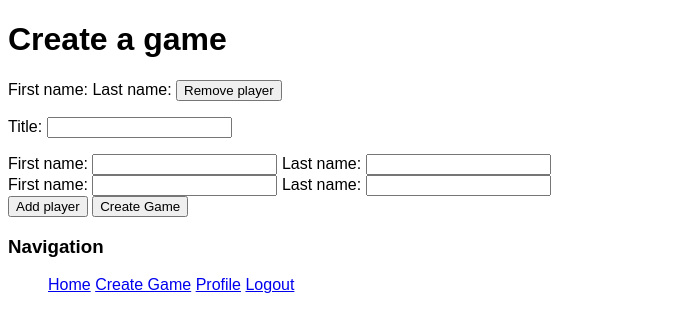
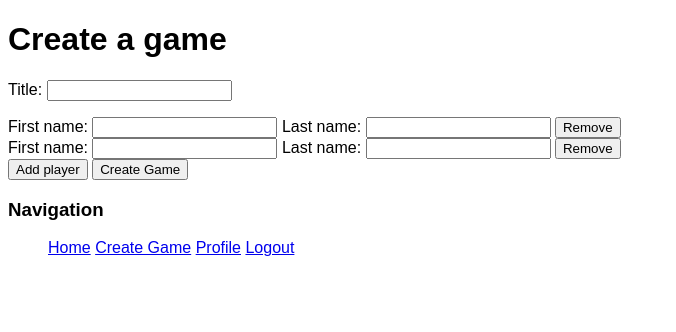
Before and after one commit to nickolasalcazar/SecretSanta, a Django app: page /create/ in a window 1280 px wide. Shown: the top 332 px of the page, without its empty margins (0-676 px from the left). Run offline with Django 3.2, Linux system fonts and the light colour scheme; the visitor is signed in with stand-in values (Sample User, id 1).

Commit message:
Formset is now working correct. Fields can now be added and removed dynamically, and are succesfully saved to DB.

```diff
--- a/secretsanta/game/static/game/game_form.js
+++ b/secretsanta/game/static/game/game_form.js
@@ -1,16 +1,55 @@
 // JS for templates/game/game_form.html
-console.log('game/game_form.js')
+console.log('game/game_form.js');
 
-add_player_btn = document.getElementById('add-player-btn')
-rem_player_btn = document.getElementById('add-player-btn')
+const add_player_btn = document.querySelector('#add-player-btn');
+//rem_player_btn = document.getElementById('add-player-btn');
 
-// Add player form row
-// Bug: adding a row simply duplicates the last row
-add_player_btn.addEventListener('click', function() {
-    player_rows = document.getElementsByClassName('add-player-row')
-    last_row = player_rows[player_rows.length - 1]
-    clone = last_row.cloneNode(true)
-    last_row.parentNode.appendChild(clone)
-})
+const player_form_rows = document.getElementsByClassName('add-player-row'); // Returns live list
+const game_form = document.querySelector('#game-form');
 
-// Remove a player form row
+
+
+const totalForms = document.querySelector("#id_form-TOTAL_FORMS");
+let formCount = player_form_rows.length - 1;
+
+// Add player-form-row
+add_player_btn.addEventListener('click', function(event) {
+    event.preventDefault();
+
+    // Clone form
+    const newPlayerForm = player_form_rows[0].cloneNode(true);
+
+    // Reset first name and last name fields to empty
+    newPlayerForm.querySelectorAll('input')[0].value = '';
+    newPlayerForm.querySelectorAll('input')[1].value = '';
+
+    // Update management_form to handle new forms
+    const formRegex = RegExp(`form-(\\d){1}-`, 'g');
+    formCount++;
+    newPlayerForm.innerHTML = newPlayerForm.innerHTML.replace(formRegex, `form-${formCount}-`);
+
+    // Insert element into list
+    game_form.insertBefore(newPlayerForm, add_player_btn);
+    totalForms.setAttribute('value', `${formCount + 1}`);
+});
+
+// Event bubbling. If any child element of game_form is clicked,
+// then the event will be bubbled up to the parent node game_form.
+// The expression event.target refers to the element the event fired on.
+game_form.addEventListener('click', function(event) {
+    if (event.target.classList.contains('rmv-player-btn')) {
+        event.preventDefault();
+        event.target.parentElement.remove();
+        formCount--;
+        totalForms.setAttribute('value', `${formCount + 1}`);
+        updateForms();
+    }
+});
+
+function updateForms() {
+    let count = 0;
+    for (let form of player_form_rows) {
+        const formRegex = RegExp(`form-(\\d){1}-`, 'g');
+        form.innerHTML = form.innerHTML.replace(formRegex, `form-${count++}-`);
+    }
+}
--- a/secretsanta/game/templates/game/game_form.html
+++ b/secretsanta/game/templates/game/game_form.html
@@ -3,27 +3,19 @@
 {% block content %}
     <h1>Create a game</h1>
     <div>
-        <form method='POST'>
-            <div class='add-player-row'>
-                First name: {{ form.first_name }}
-                Last name: {{ form.last_name }}
-                <button class="rmv-player-btn">Remove player</button>
-            </div>
-
-
-
-
+        <form id="game-form" method='POST'>
             {% csrf_token %}
             {{ game_form.as_p }}
             {{ player_formset.management_form }}
-            {% for form in player_formset %}
-                <div id='add-player-form'>
+            <div id='add-player-form'>
+                {% for form in player_formset %}
                     <div class='add-player-row'>
                         First name: {{ form.first_name }}
                         Last name: {{ form.last_name }}
+                        <button class="rmv-player-btn">Remove</button>
                     </div>
-                </div>
-            {% endfor %}
+                {% endfor %}
+            </div>
             <button id='add-player-btn'>Add player</button>
             <button type='submit'>Create Game</button>
         </form>
```
